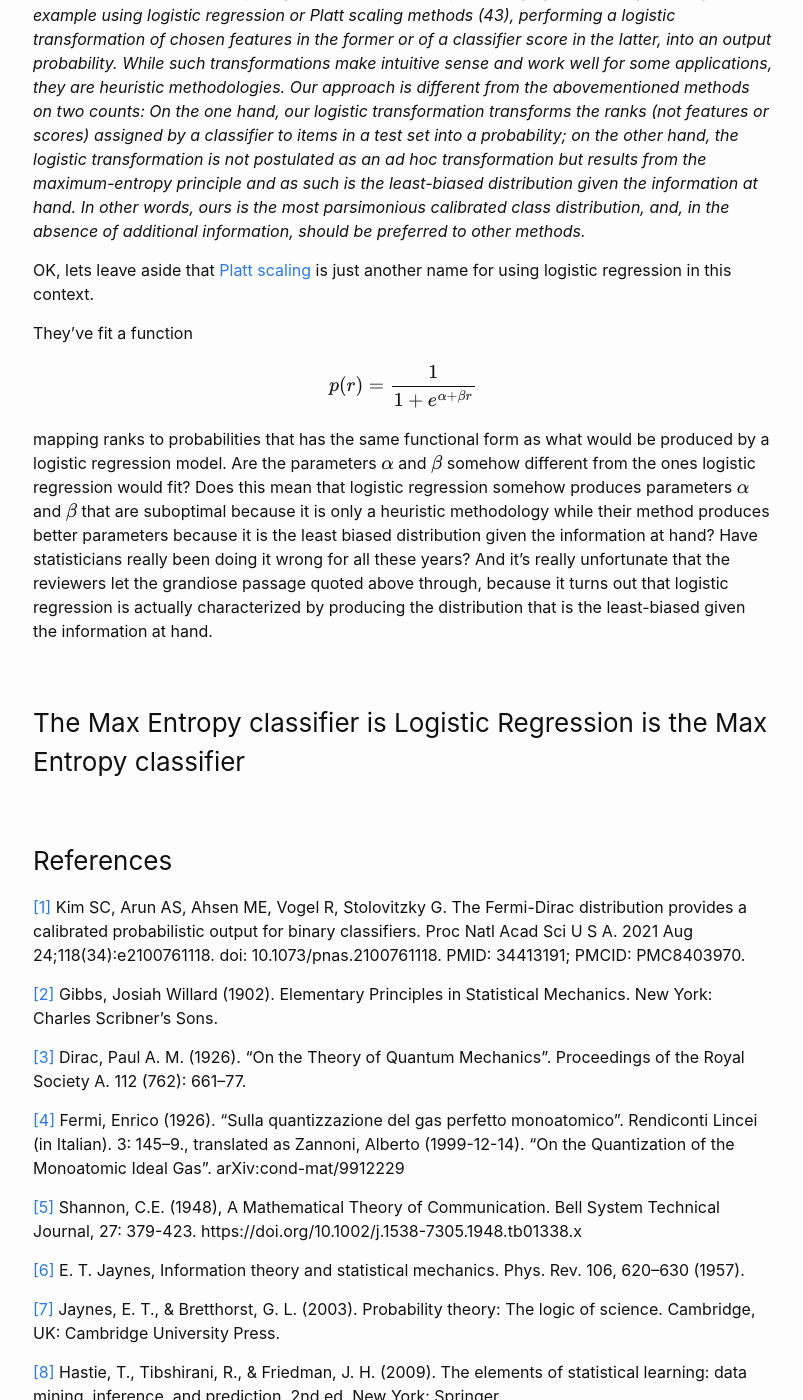
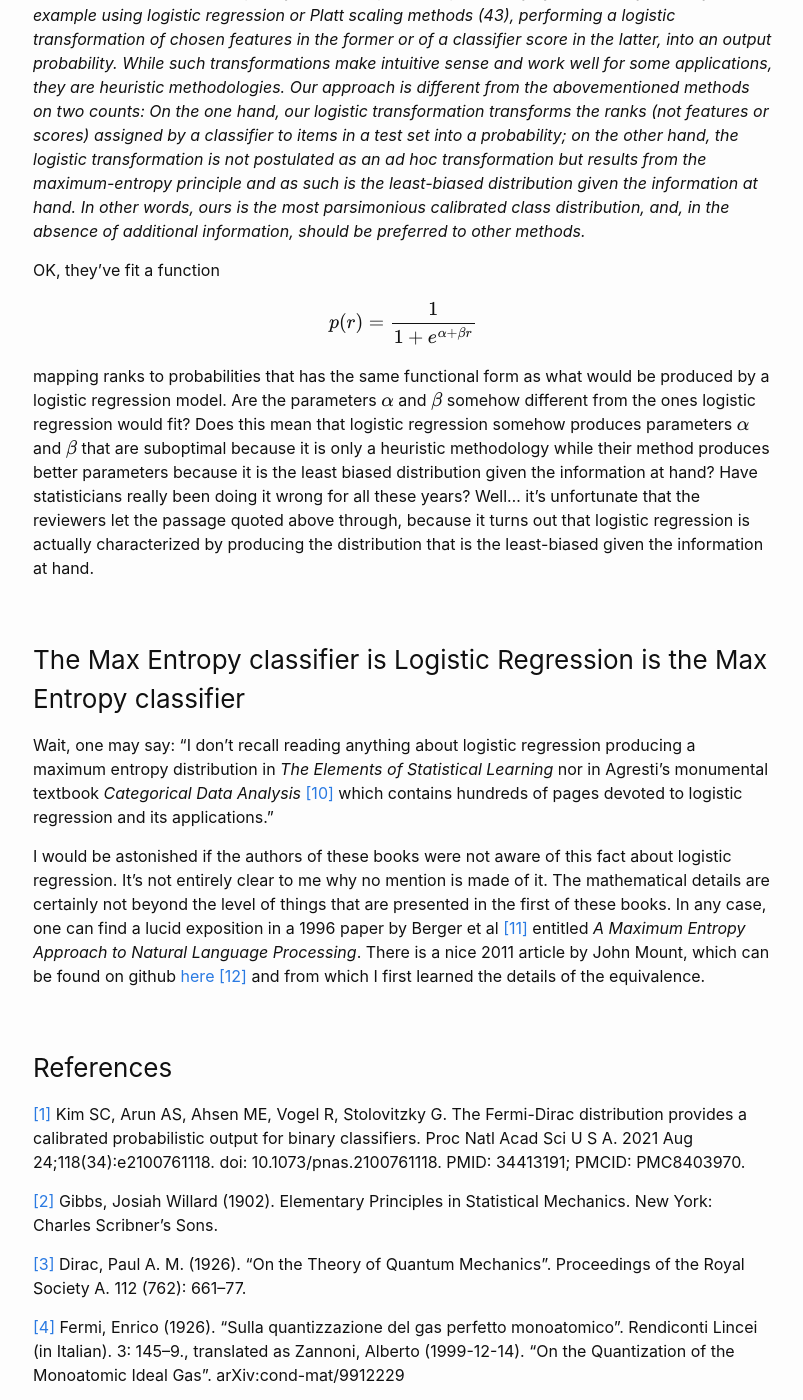
Before and after one commit to steppi/steppi.github.io, a Jekyll site: the page built from _posts/2021-10-01-fermi-dirac.md, in a window 1280 px wide and 1400 px high, scrolled down 9043 px. Shown: the whole window, without its empty margins (237-1040 px from the left). Built offline with Jekyll 4.4.1, drawn with Linux system fonts in a browser that asks for light colours; some of the changed text lies outside the part shown.

Commit message:
Contineu writing

```diff
--- a/_posts/2021-09-01-fermi-dirac.md
+++ b/_posts/2021-10-01-fermi-dirac.md
@@ -466,9 +466,7 @@ ours is the most parsimonious calibrated class distribution, and,
 in the absence of additional information, should be preferred to
 other methods.*
 
-OK, lets leave aside that [Platt scaling](https://en.wikipedia.org/wiki/Platt_scaling) is just another name for using logistic regression in this context.
-
-They've fit a function
+OK, they've fit a function
 
 $$p(r) = \frac{1}{1 + e^{\alpha + \beta r}}$$
 
@@ -479,12 +477,26 @@ this mean that logistic regression somehow produces parameters $$\alpha$$ and
 $$\beta$$ that are suboptimal because it is only a heuristic methodology
 while their method produces better parameters because it is the least biased
 distribution given the information at hand? Have statisticians really been
-doing it wrong for all these years? And it's really unfortunate that the
-reviewers let the grandiose passage quoted above through, because it turns
+doing it wrong for all these years? Well... it's unfortunate that the
+reviewers let the passage quoted above through, because it turns
 out that logistic regression is actually characterized by producing the
 distribution that is the least-biased given the information at hand.
 
 ### The Max Entropy classifier is Logistic Regression is the Max Entropy classifier
+
+Wait, one may say: "I don't recall reading anything about logistic regression
+producing a maximum entropy distribution in *The Elements of Statistical
+Learning* nor in Agresti's monumental textbook *Categorical Data Analysis*
+[[10]](#10) which contains hundreds of pages devoted to logistic regression
+and its applications."
+
+I would be astonished if the authors of these books were not aware of this fact
+about logistic regression. It's not entirely clear to me why no mention is made
+of it. The mathematical details are certainly not beyond the level of things
+that are presented in the first of these books. In any case, one can find
+a lucid exposition in a 1996 paper by Berger et al [[11]](#11) entitled
+*A Maximum Entropy Approach to Natural Language Processing*. There is a nice 2011 article by John Mount, which can be found on github
+[here](https://github.com/WinVector/Examples/blob/main/dfiles/LogisticRegressionMaxEnt.pdf) [[12]](#12) and from which I first learned the details of the equivalence.
 
 
 ### References
@@ -515,3 +527,12 @@ Hastie, T., Tibshirani, R., & Friedman, J. H. (2009). The elements of statistica
 
 <a id="9">[9]</a>
 Scikit-learn: Machine Learning in Python, Pedregosa et al., JMLR 12, pp. 2825-2830, 2011.
+
+<a id="10">[10]</a>
+Agresti, A. (2013) Categorical Data Analysis. 3rd Edition, John Wiley & Sons Inc., Hoboken.
+
+<a id="11">[11]</a>
+T, Adam & Dellapietra, Vincent & Della Pietra, Stephen. (2002). A Maximum Entropy Approach to Natural Language Processing. Computational Linguistics. 22.
+
+<a id="12">[12]</a>
+Mount, J. (2011). The equivalence of logistic regression and maximum entropy models. https://github.com/WinVector/Examples/blob/main/dfiles/LogisticRegressionMaxEnt.pdf
```
